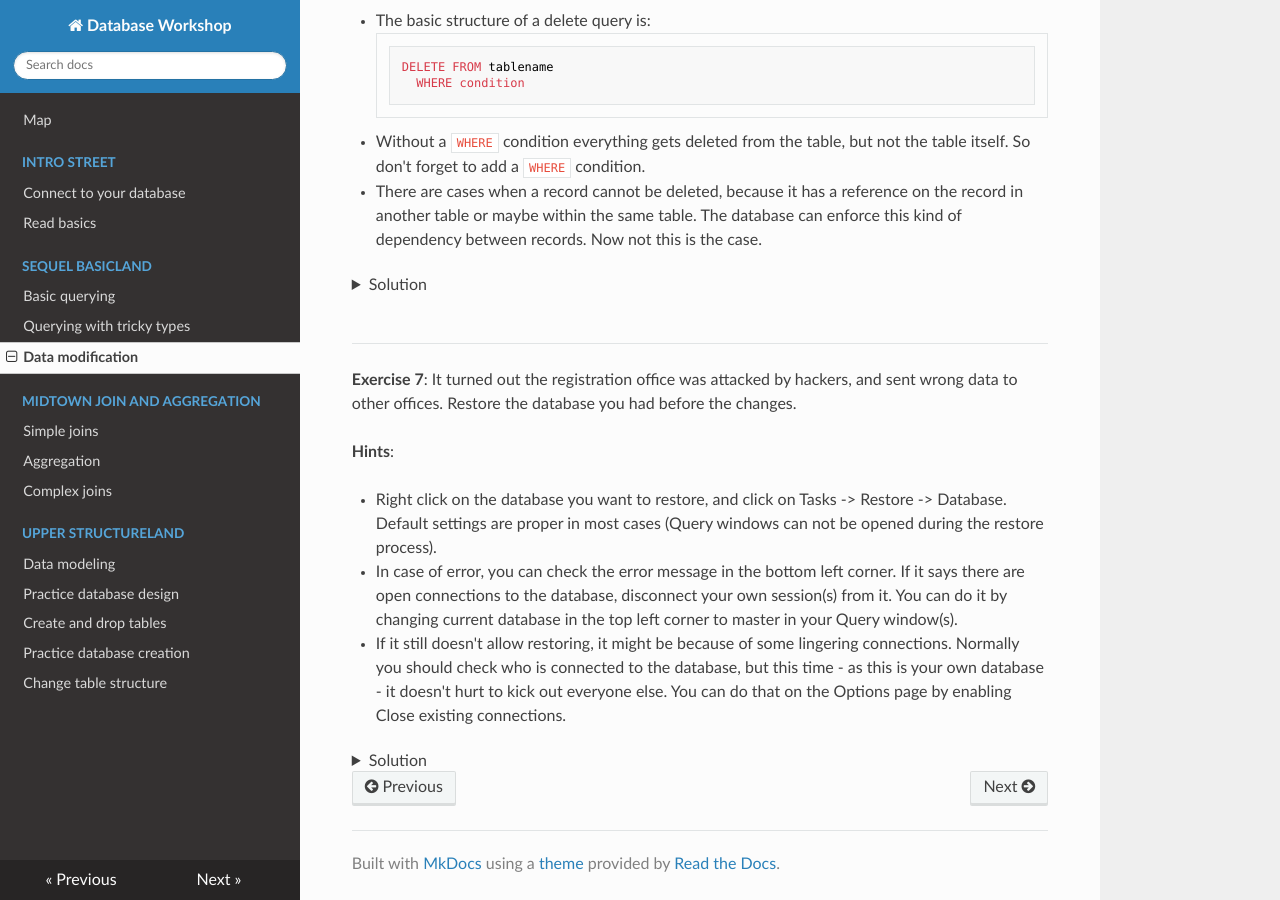
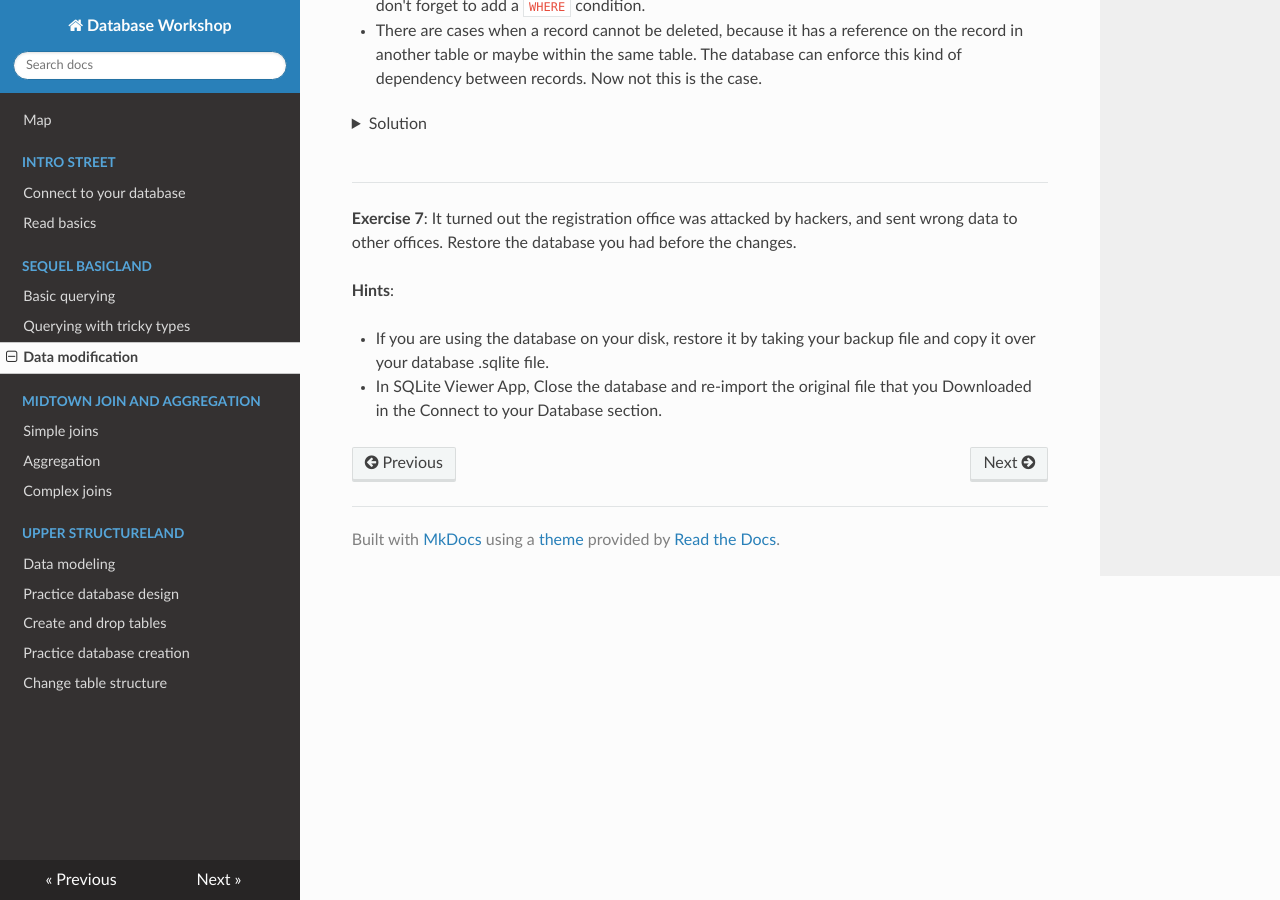
Before and after one commit to TOPdesk/database-detective, an MkDocs documentation site: the page built from material/sequel-basicland/data-modification.md, in a window 1280 px wide and 900 px high, scrolled down 3518 px. Built offline with MkDocs 1.6.1, drawn with Linux system fonts in a browser that asks for light colours; nearby versions of some CDN libraries; some of the changed text lies outside the part shown.

Commit message:
Use lowercase uuids

````diff
--- a/material/sequel-basicland/data-modification.md
+++ b/material/sequel-basicland/data-modification.md
@@ -8,19 +8,7 @@ If you are familiar with the topic, read the story line, exercises and solutions
 > the relevant records.
 
 **Exercise 1**: Before doing any change on the database, make a backup of the database. This is a
-saved copy of the database in a file, which can be used to restore (put back) the data which are in it at the moment of creation of the backup. Backups are often used to prepare for the worst case, when data is lost or corrupted.
-
-**Hints**:
-
-* Right click on the database you want to save, and click on Tasks -> Backup. Default settings are proper in most cases (full backup).
-
-<details>
-<summary>Solution</summary>
-<p>
-<img src="images/create-backup.png" alt="Back up option in SSMS"/>
-</p>
-</details>
-<br />
+saved copy of the database in a file, which can be used to restore (put back) the data which are in it at the moment of creation of the backup. For SQLite all that is needed is to copy the `*.sqlite` to another file, e.g. `*_backup.sqlite`). Restoring it then simply copying the `_backup.sqlite` over the original file.
 
 <!-- blank line -->
 ----
@@ -86,10 +74,10 @@ OR first_name = 'Cindy') AND last_name = 'Klein'
 
 UPDATE person
 SET last_name = 'Kleiner'
-WHERE person_id IN ('398E6049-79CB-5B4E-9B36-E8C685E8543B', '73CFED84-EEF9-864F-BBC2-51D1A1C0B897')
+WHERE person_id IN ('398e6049-79cb-5b4e-9b36-e8c685e8543b', '73cfed84-eef9-864f-bbc2-51d1a1c0b897')
 
 SELECT * FROM person
-WHERE person_id IN ('398E6049-79CB-5B4E-9B36-E8C685E8543B', '73CFED84-EEF9-864F-BBC2-51D1A1C0B897')
+WHERE person_id IN ('398e6049-79cb-5b4e-9b36-e8c685e8543b', '73cfed84-eef9-864f-bbc2-51d1a1c0b897')
 ```
 </details>
 <br />
@@ -110,7 +98,7 @@ WHERE person_id IN ('398E6049-79CB-5B4E-9B36-E8C685E8543B', '73CFED84-EEF9-864F-
 ```sql
 UPDATE person
 SET last_name = 'Klein'
-WHERE person_id IN ('398E6049-79CB-5B4E-9B36-E8C685E8543B', '73CFED84-EEF9-864F-BBC2-51D1A1C0B897')
+WHERE person_id IN ('398e6049-79cb-5b4e-9b36-e8c685e8543b', '73cfed84-eef9-864f-bbc2-51d1a1c0b897')
 ```
 </details>
 <br />
@@ -128,7 +116,7 @@ WHERE (first_name = 'Hans' OR first_name = 'Cindy') AND last_name = 'Klein';
 
 | **Note**    |
 | ----------- |
-|When you do the same update from an application (like in a cleanstep in TOPdesk), performance becomes an issue. If you did a select first and then an update, the intermediate result set can be huge in memory in case of many records. It's a good practice to do that in one single query.|
+|When you do the same update from an application, performance becomes an issue. If you did a select first and then an update, the intermediate result set can be huge in memory in case of many records. It's a good practice to do that in one single query.|
 
 <!-- blank line -->
 ----
@@ -263,14 +251,5 @@ WHERE (first_name = 'Otto' AND last_name = 'Herz')
 
 **Hints**:
 
-* Right click on the database you want to restore, and click on Tasks -> Restore -> Database. Default settings are proper in most cases (Query windows can not be opened during the restore process).
-* In case of error, you can check the error message in the bottom left corner. If it says there are open connections to the database, disconnect your own session(s) from it. You can do it by changing current database in the top left corner to master in your Query window(s).
-* If it still doesn't allow restoring, it might be because of some lingering connections. Normally you should check who is connected to the database, but this time - as this is your own database - it doesn't hurt to kick out everyone else. You can do that on the Options page by enabling Close existing connections.
-
-<details>
-<summary>Solution</summary>
-
-<p>
-<img src="images/restore-database.png" alt="Restore database"/>
-</p>
-</details>
+* If you are using the database on your disk, restore it by taking your backup file and copy it over your database .sqlite file.
+* In SQLite Viewer App, Close the database and re-import the original file that you Downloaded in the Connect to your Database section.
````
